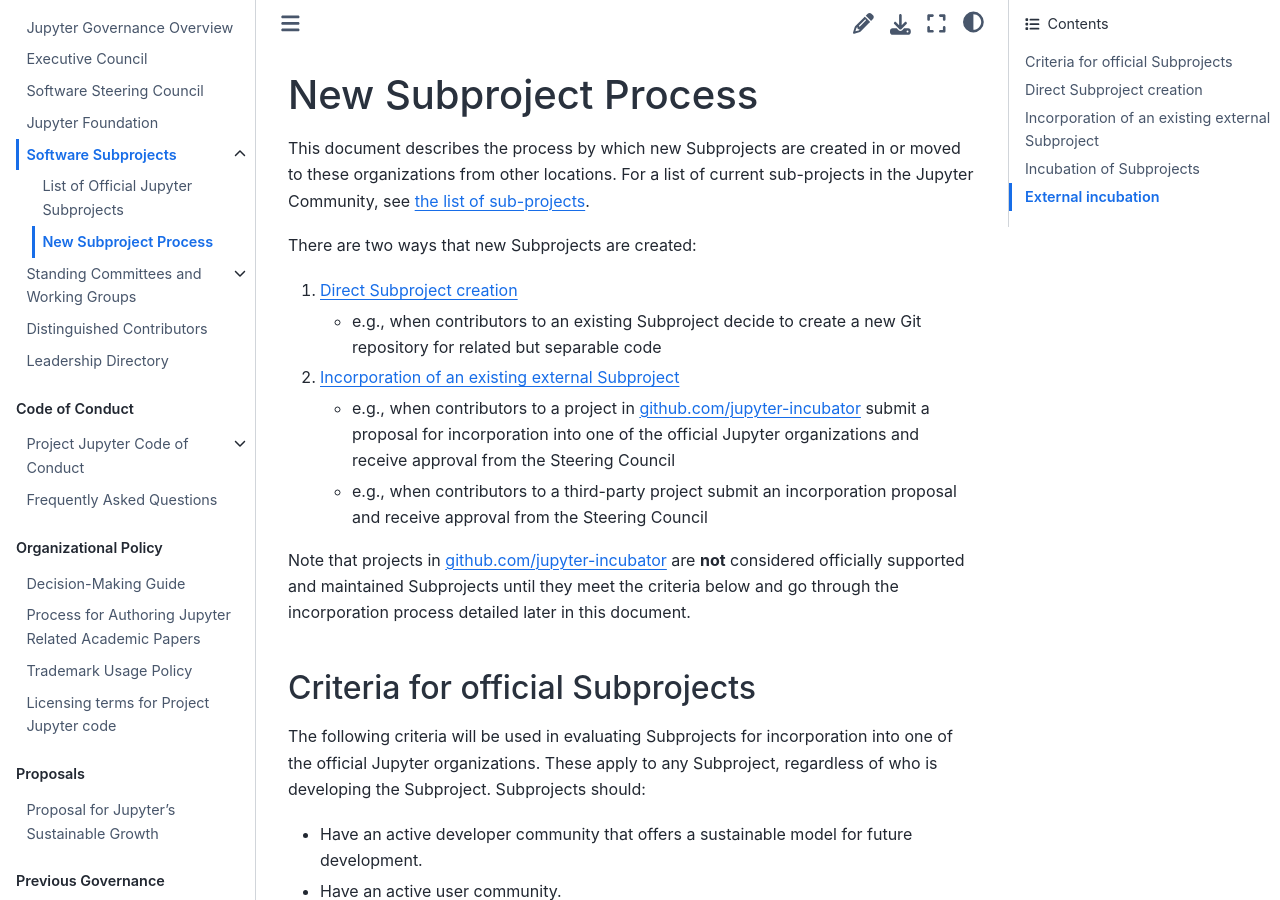
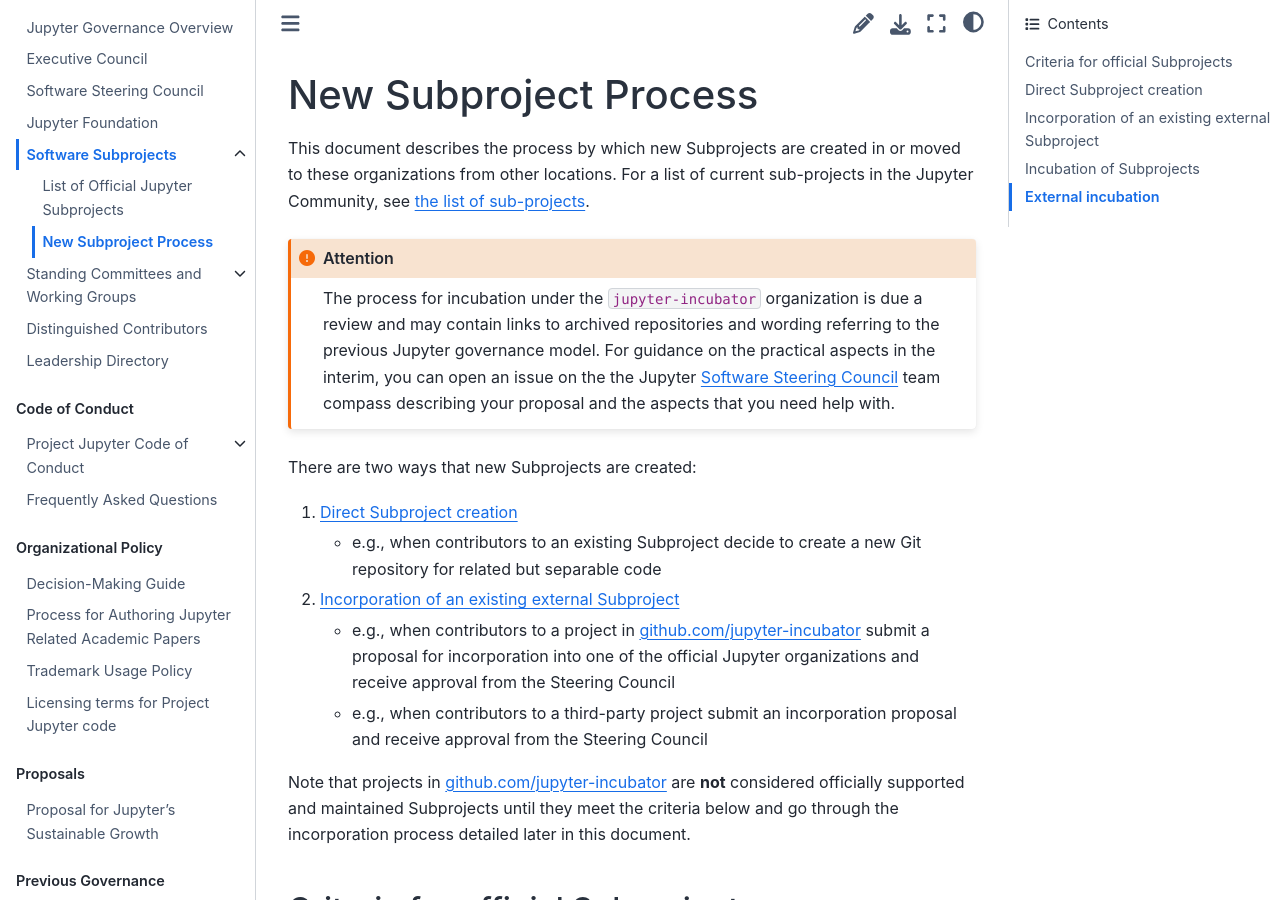
Before and after one commit to jupyter/governance, a Jupyter Book: the page built from newsubprojects.md, in a window 1280 px wide and 900 px high. Built offline with Jupyter Book 1.0.4 settings and Sphinx 7.4.7 and the Sphinx Book theme 1.1.4, drawn with Linux system fonts in a browser that asks for light colours.

Commit message:
Add a note about jupyter-incubation being due a review

```diff
--- a/newsubprojects.md
+++ b/newsubprojects.md
@@ -2,6 +2,15 @@
 
 This document describes the process by which new Subprojects are created in or
 moved to these organizations from other locations. For a list of current sub-projects in the Jupyter Community, see [the list of sub-projects](list_of_subprojects.md).
+
+:::{attention}
+The process for incubation under the `jupyter-incubator` organization is due
+a review and may contain links to archived repositories and wording referring
+to the previous Jupyter governance model.
+For guidance on the practical aspects in the interim, you can open an issue on the the Jupyter
+[Software Steering Council](https://github.com/jupyter/software-steering-council-team-compass/)
+team compass describing your proposal and the aspects that you need help with.
+:::
 
 There are two ways that new Subprojects are created:
 
@@ -15,6 +24,7 @@
       organizations and receive approval from the Steering Council
     * e.g., when contributors to a third-party project submit an incorporation
       proposal and receive approval from the Steering Council
+
 
 Note that projects in [github.com/jupyter-incubator](https://github.com/jupyter-incubator)
 are **not** considered officially supported and maintained Subprojects until they
```
